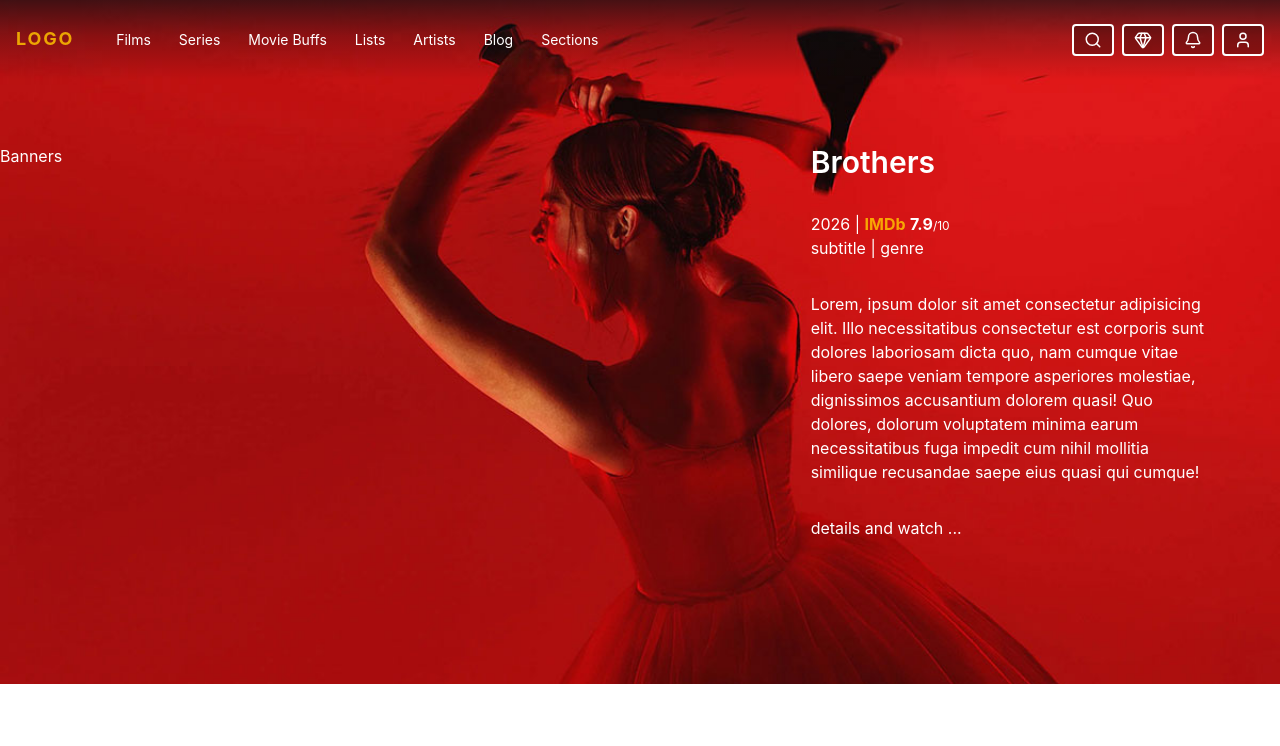
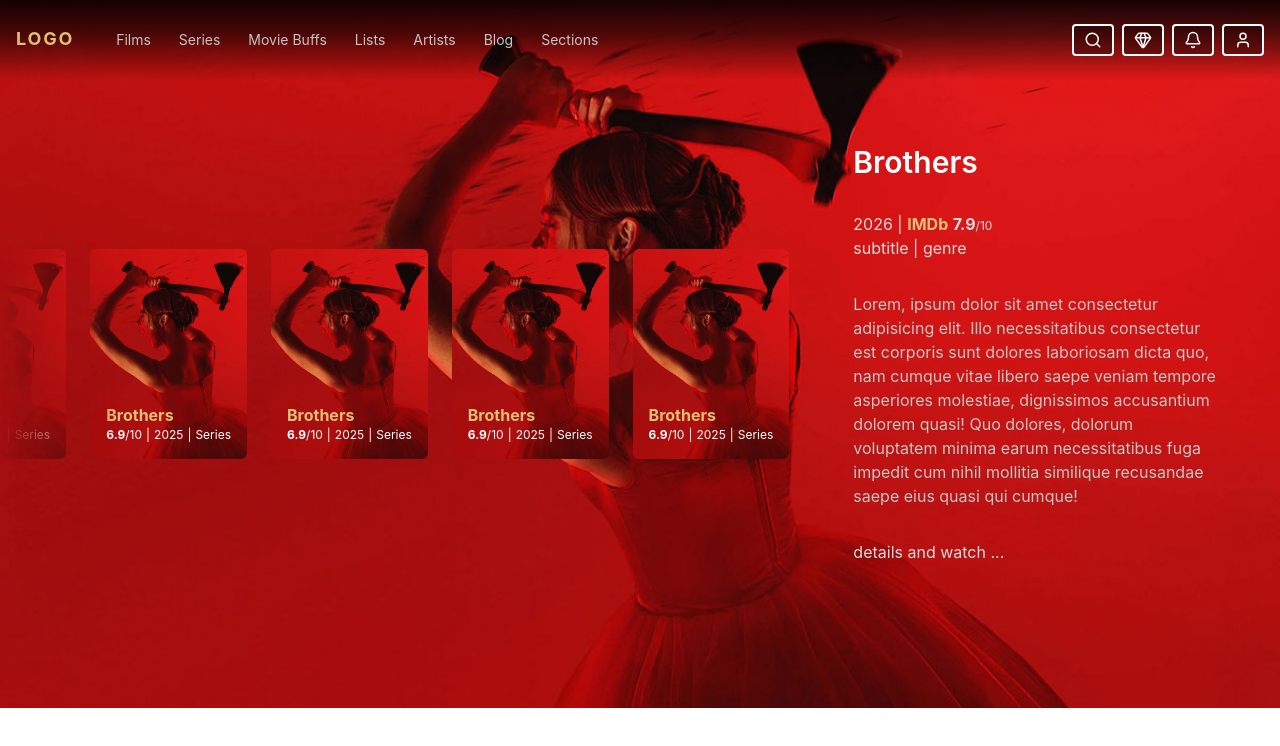
Before and after one commit to Mahshid-Alizade/movie-app, a React (Vite) app: page / in a window 1280 px wide. Shown: the top 746 px of the page. Built offline with nearby package versions, Linux system fonts and the light colour scheme; a web font is replaced by a local one.

Commit message:
static hero section - movie card fade to the left

```diff
--- /dev/null
+++ b/src/component/HeroMovieCard.jsx
@@ -0,0 +1,18 @@
+import React from "react";
+import monsterWallpaper from "../assets/Monster-Wallpaper-v4.jpg";
+import Score from "./Score";
+
+export default function HeroMovieCard({ url, score, year, type }) {
+  return (
+    <div
+      className="flex flex-col justify-end p-4 w-1/5 h-1/2 rounded-md bg-cover bg-center bg-no-repeat content"
+      style={{ backgroundImage: `url(${url})` }}
+    >
+      <h2 className="font-bold text-[#e1bf77]">Brothers</h2>
+      <p className="flex gap-1 text-xs">
+        <Score score={score} company={""} />|<span>{year}</span>|
+        <span>{type}</span>
+      </p>
+    </div>
+  );
+}
--- a/src/component/MovieDetailsCard.jsx
+++ b/src/component/HeroMovieDetailsCard.jsx
@@ -1,6 +1,7 @@
 import React from "react";
+import Score from "./Score";
 
-export default function MovieDetailsCard(params) {
+export default function HeroMovieDetailsCard(params) {
   return (
     <div className="flex flex-col gap-8 items-start ">
       {/* title */}
@@ -8,19 +9,14 @@ export default function MovieDetailsCard(params) {
         <h2 className="text-3xl font-semibold">Brothers</h2>
       </div>
       {/* details */}
-      <div>
+      <div className="text-[#dbdbdb]">
         <div>
-          <span>2026</span> |{" "}
-          <span>
-            <span className="font-bold text-[rgba(255,196,0,0.833)]">IMDb</span>{" "}
-            <span className="font-bold fo">7.9</span>
-            <span className="text-xs">/10</span>
-          </span>
+          <span>2026</span> | <Score score={7.9} company={"IMDb"} />
         </div>
         <span>subtitle</span> | <span>genre</span>
       </div>
       {/* summary */}
-      <div>
+      <div className="text-[#c4c4c4]">
         Lorem, ipsum dolor sit amet consectetur adipisicing elit. Illo
         necessitatibus consectetur est corporis sunt dolores laboriosam dicta
         quo, nam cumque vitae libero saepe veniam tempore asperiores molestiae,
@@ -28,7 +24,7 @@ export default function MovieDetailsCard(params) {
         minima earum necessitatibus fuga impedit cum nihil mollitia similique
         recusandae saepe eius quasi qui cumque!
       </div>
-      <button>details and watch ...</button>
+      <button className="text-[#dbdbdb]">details and watch ...</button>
     </div>
   );
 }
--- /dev/null
+++ b/src/component/Score.jsx
@@ -0,0 +1,11 @@
+import React from "react";
+
+export default function Score({ score, company }) {
+  return (
+    <span>
+      <span className="font-bold text-[#e1bf77]">{company}</span>{" "}
+      <span className="font-bold fo">{score}</span>
+      <span className="text-xs">/10</span>
+    </span>
+  );
+}
--- a/src/page/HeroSection.jsx
+++ b/src/page/HeroSection.jsx
@@ -1,17 +1,50 @@
 import React from "react";
-import MovieDetailsCard from "../component/MovieDetailsCard";
+import HeroMovieDetailsCard from "../component/HeroMovieDetailsCard";
 import monsterWallpaper from "../assets/Monster-Wallpaper-v4.jpg";
+import HeroMovieCard from "../component/HeroMovieCard";
 
 export default function HeroSection() {
   return (
     <div
-      className="grid grid-cols-3 py-36 pr-16 text-white bg-cover bg-center bg-no-repeat"
+      className="grid grid-cols-3 py-36 pr-16 text-white bg-cover bg-center bg-no-repeat gap-16"
       style={{ backgroundImage: `url(${monsterWallpaper})` }}
     >
       {/* hero section banners */}
-      <section className="col-span-2">Banners</section>
+      <section className="col-span-2 flex items-center justify-end gap-6 overflow-hidden mask-[linear-gradient(to_right,transparent_0%,black_15%,black_100%)]">
+        <HeroMovieCard
+          url={monsterWallpaper}
+          score={6.9}
+          year={2025}
+          type={"Series"}
+        />
+        <HeroMovieCard
+          url={monsterWallpaper}
+          score={6.9}
+          year={2025}
+          type={"Series"}
+        />
+        <HeroMovieCard
+          url={monsterWallpaper}
+          score={6.9}
+          year={2025}
+          type={"Series"}
+        />
+        <HeroMovieCard
+          url={monsterWallpaper}
+          score={6.9}
+          year={2025}
+          type={"Series"}
+        />
+        <HeroMovieCard
+          url={monsterWallpaper}
+          score={6.9}
+          year={2025}
+          type={"Series"}
+        />
+      </section>
+
       {/* banner titles */}
-      <MovieDetailsCard />
+      <HeroMovieDetailsCard />
     </div>
   );
 }
--- a/src/page/Navbar.jsx
+++ b/src/page/Navbar.jsx
@@ -28,8 +28,8 @@ function Navlinks({ mobile = false }) {
           href={link.path}
           className={
             mobile
-              ? "transition-all duration-300 bg-black text-sm text-white p-2 rounded hover:bg-[rgba(255,196,0,0.833)] hover:text-black"
-              : "whitespace-nowrap rounded px-[10px] py-[5px] text-white transition-all duration-300 hover:bg-[rgba(255,196,0,0.833)] hover:text-black"
+              ? "transition-all duration-300 bg-black text-sm text-[#c4c4c4] p-2 rounded hover:bg-[#333333]/[0.13] hover:text-white"
+              : "whitespace-nowrap rounded px-[10px] py-[5px] text-[#c4c4c4] transition-all duration-300 hover:bg-[#333333]/[0.13] hover:text-white"
           }
         >
           {link.name}
@@ -45,9 +45,9 @@ export default function Navbar() {
   return (
     <>
       {/* desktop nav */}
-      <nav className="absolute top-0 left-0 z-10 w-full flex justify-between items-center min-h-20 px-4 bg-[linear-gradient(to_bottom,rgba(11,16,20,0.7)_0%,rgba(11,16,20,0.3)_45%,transparent_100%)]">
+      <nav className="absolute top-0 left-0 z-10 w-full flex justify-between items-center min-h-20 px-4 bg-[linear-gradient(180deg,rgba(0,0,0,0.9)_0%,rgba(0,0,0,0.62)_43%,rgba(0,0,0,0)_100%)]">
         <div className="flex gap-8">
-          <a className="text-lg font-bold tracking-widest text-[rgba(255,196,0,0.833)]">
+          <a className="text-lg font-bold tracking-widest text-[#e1bf77]">
             LOGO
           </a>
           <div className="hidden lg:flex gap-2 text-sm items-center">
@@ -60,12 +60,12 @@ export default function Navbar() {
             return (
               <button
                 key={action.name}
-                className="group rounded border-2 bg-[#00000046] px-[10px] py-[5px] text-white transition-all duration-300 hover:border-[rgba(255,196,0,0.721)]"
+                className="group rounded border-2 bg-[#00000046] px-[10px] py-[5px] text-white transition-all duration-300 hover:border-[#e1bf77]"
               >
                 {action.icon ? (
                   <action.icon
                     size={18}
-                    className="transition-all duration-300 group-hover:text-[rgba(255,196,0,0.833)]"
+                    className="transition-all duration-300 group-hover:text-[#e1bf77]"
                   />
                 ) : (
                   action.name
```
